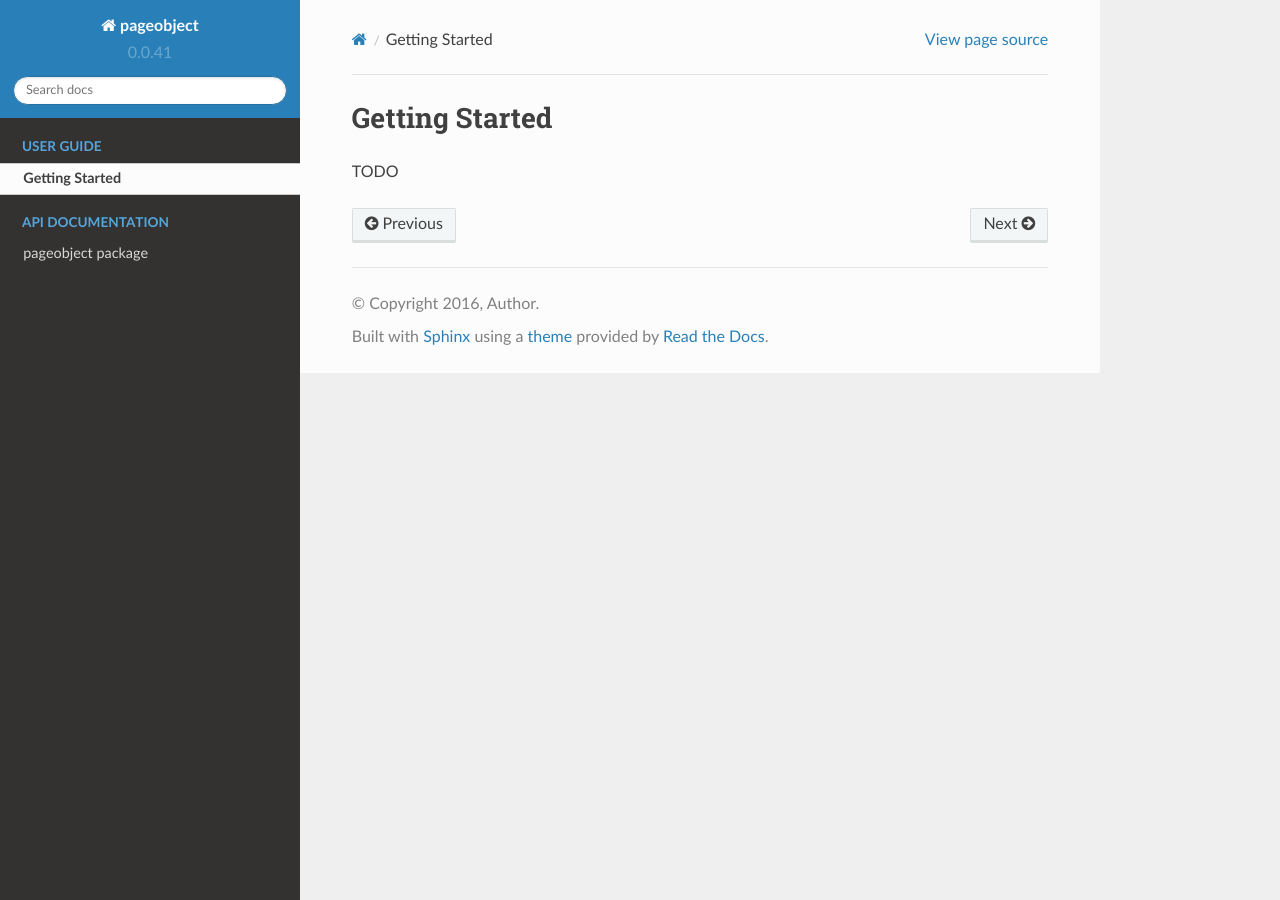
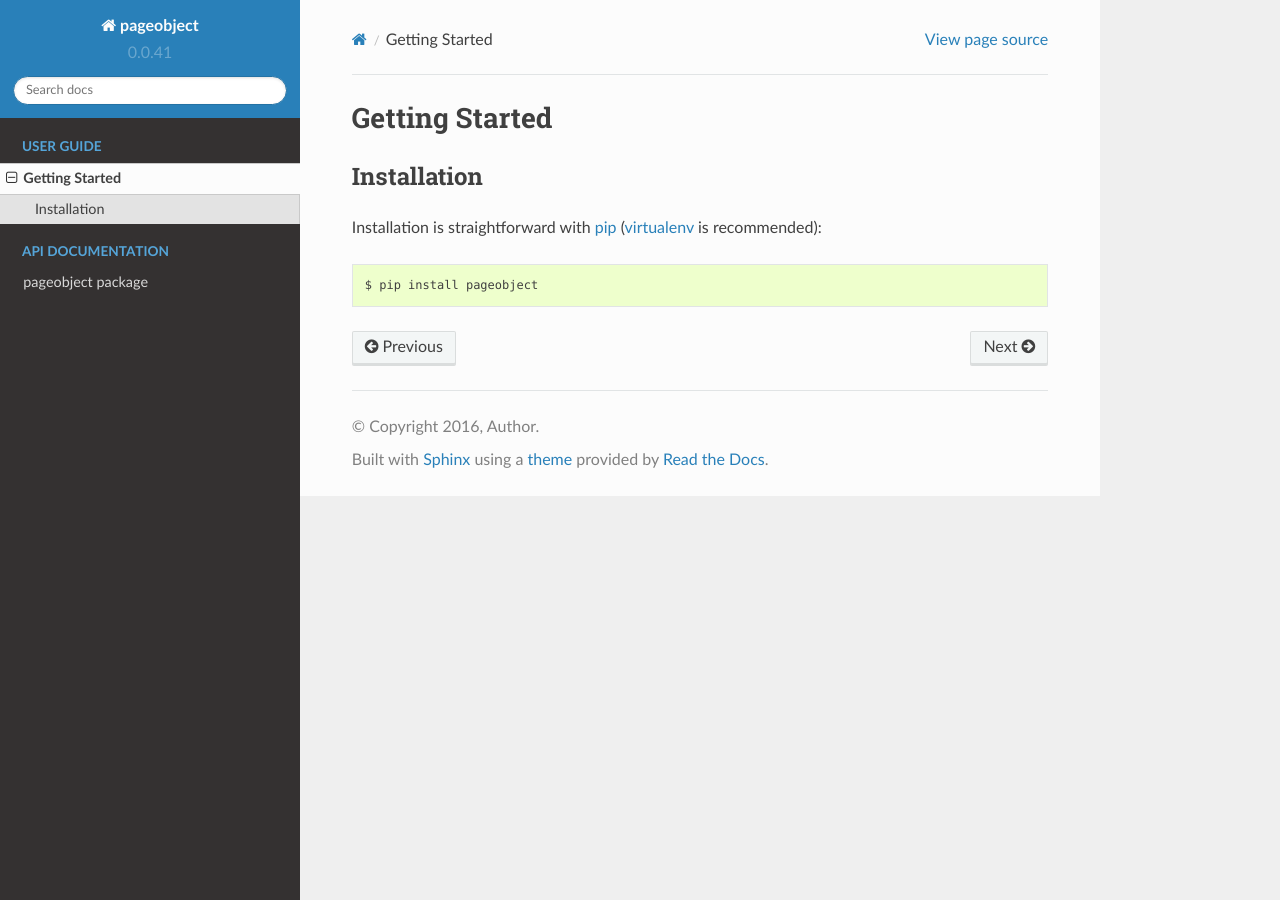
Before and after one commit to lukas-linhart/pageobject, a Sphinx documentation site: the page built from docs/getting_started.rst, in a window 1280 px wide. Built offline with Sphinx 7.4.7 and the Read the Docs theme 2.0.0, drawn with Linux system fonts in a browser that asks for light colours.

Commit message:
docs - installation

```diff
--- a/docs/getting_started.rst
+++ b/docs/getting_started.rst
@@ -1,4 +1,12 @@
 Getting Started
 ===============
 
-TODO
+Installation
+------------
+
+Installation is straightforward with `pip`_ (`virtualenv`_ is recommended)::
+
+    $ pip install pageobject
+
+.. _pip: https://pip.pypa.io/en/stable/
+.. _virtualenv: http://docs.python-guide.org/en/latest/dev/virtualenvs/
```
